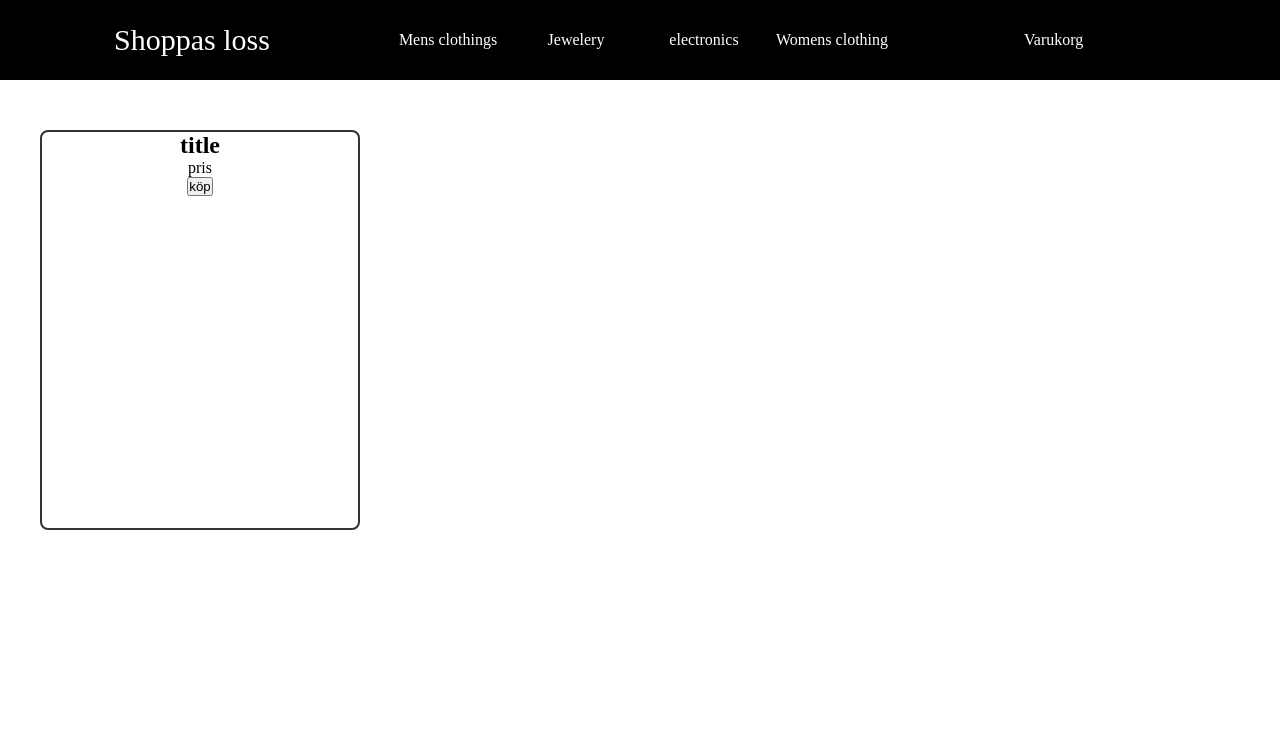
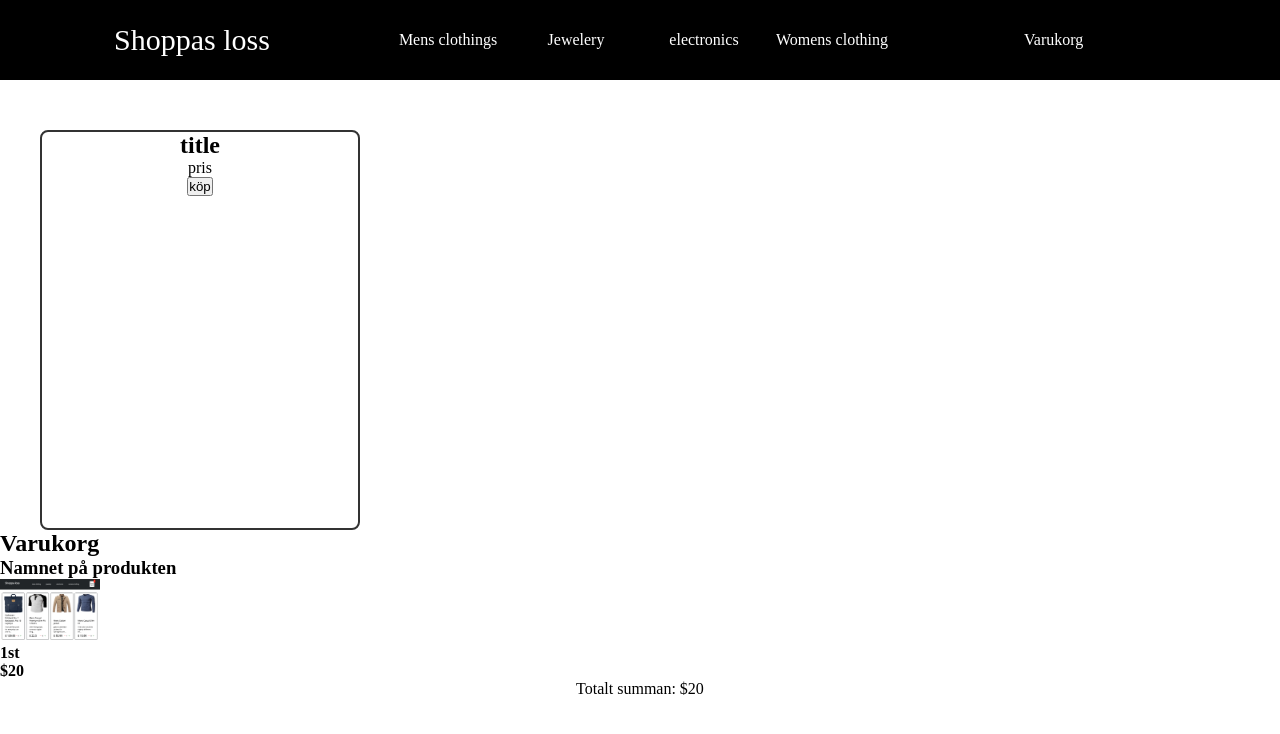
Before and after one commit to carolinnemelo/fakeStore, a plain HTML site: page index.html in a window 1280 px wide. Drawn offline with Linux system fonts and the light colour scheme; no server answers.

Commit message:
varukorg nere på sidan

```diff
--- a/index.html
+++ b/index.html
@@ -44,5 +44,19 @@
         </div> -->
       </section>
     </main>
+    <section>
+      <h2>Varukorg</h2>
+      <div class="price-container">
+        <div class="products-cart">
+          <h3 id="bought-title">Namnet på produkten</h3>
+          <img class="" src="img.png" alt="" width="100px" />
+          <h4 id="bought-number">1st</h4>
+          <h4 id="price">$20</h4>
+        </div>
+      </div>
+      <div class="total-container">
+        <p>Totalt summan: $20</p>
+      </div>
+    </section>
   </body>
 </html>
```
